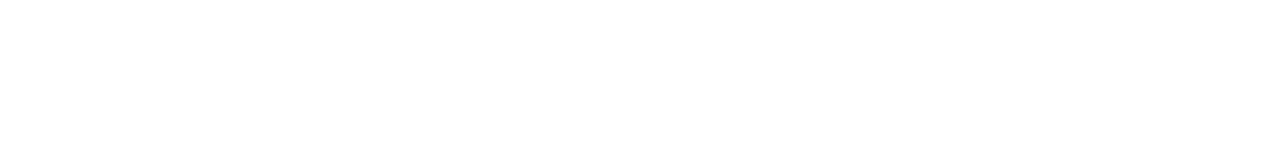
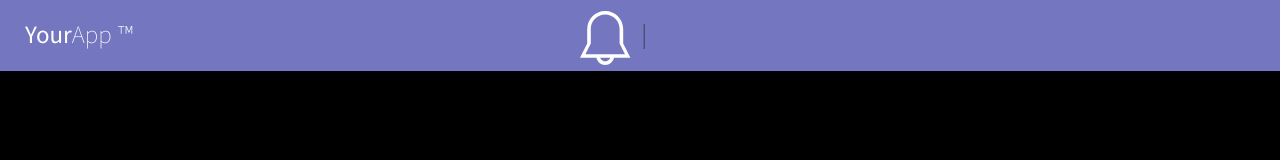
Before and after one commit to NoahASmith/techdegree-project-9, a plain HTML site: page index.html in a window 1280 px wide. Drawn offline with Linux system fonts and the light colour scheme.

Commit message:
Minor tinkering
Not much added

```diff
--- a/index.html
+++ b/index.html
@@ -2,8 +2,11 @@
 <html>
 <head>
 <meta charset="UTF-8">
+
 <title> Ninth Techdegree Project: Graphs</title>
 
+    <link href="https://fonts.googleapis.com/css?family=Source+Sans+Pro:200,400" rel="stylesheet">
+    <link type="text/css" rel="stylesheet" href="scss/normalize.css">
     <link type="text/css" rel="stylesheet" href="scss/style.css">
 
 </head>
@@ -12,6 +15,50 @@
 
 <body>
 
+<!-- Header -->
+<!-- Contain the Alert as well as the User -->
 
+<!-- Side Bar -->
+<!-- Block items that ar stacked -->
+
+<!-- Dashboard -->
+<!-- The Search bar, then the alert, then the graphs -->
+<!-- The social stats -->
+<!-- Two sections: New Members and Recent Activity -->
+<!-- Inputs: Message Users and Settings -->
+
+
+<!-- Header -->
+<div id="container">
+
+    <div class="top-head">
+        <div class="header-left">
+            <h1 class="logo"> <span id="your">Your</span><span id="app">App</span> <span id="trade">&trade;</span> </h1>
+        </div>
+        <div class="header-right">
+
+            <svg version="1.1" class="bell" xmlns="http://www.w3.org/2000/svg" xmlns:xlink="http://www.w3.org/1999/xlink" x="0px" y="0px"
+                viewBox="0 0 32 32" style="enable-background:new 0 0 32 32;" xml:space="preserve">
+                <style type="text/css">
+                    .st0 {
+                        fill: #FFFFFF;
+                    }
+                </style>
+                <g id="_x36__6_">
+                    <g>
+                        <path class="st0" d="M24,18v-8c0-5.5-4.5-10-10-10S4,4.5,4,10v8l-4,8h9.1c0.5,2.3,2.5,4,4.9,4s4.4-1.7,4.9-4H28L24,18z M14,28
+            			c-1.3,0-2.4-0.8-2.8-2h5.6C16.4,27.2,15.3,28,14,28z M3,24l3-6v-8c0-4.4,3.6-8,8-8s8,3.6,8,8v8l3,6H3z" />
+                    </g>
+                </g>
+            </svg>
+            <span style="font-size:28px; color: #4d4c72; display: inline-block;">|</span>
+            </div>
+            <div class="user">
+
+
+            </div>
+    </div>
+
+</div>
 </body>
 </html>
--- a/scss/style.scss
+++ b/scss/style.scss
@@ -17,3 +17,75 @@
 $purp-g:      $p-m;
 $teal-g:    #74b1bf;
 // End of Colors
+
+
+// Universal
+
+body{
+        margin: 0;
+        padding: 0;
+        background-color: black;
+}
+
+.clearfix {
+        content: "";
+        clear: both;
+        display: table;
+}
+
+// Header
+
+#container {
+        top: 0;
+}
+
+.top-head {
+        margin: 0;
+        padding: 0;
+        background-color: $p-l;
+        width: 100%;
+        height: 71px;
+        top: 0;
+}
+
+.logo{
+        text-align: left;
+        margin-left: 25px;
+        margin-top: 20px;
+        display: inline-block;
+        color: $w;
+        font-size: 25px;
+}
+
+.header-right,
+.header-left {
+        width: 45%;
+        margin: 0;
+        display: inline-block;
+}
+
+
+#your {
+        font-weight: 400;
+        font-family: 'Source Sans Pro', sans-serif;
+}
+#app {
+        font-weight: 200;
+        font-family: 'Source Sans Pro', sans-serif;
+}
+#trade {
+        font-weight: 200;
+        font-family: 'Source Sans Pro', sans-serif;
+}
+.bell {
+        width: 10%;
+        vertical-align: middle;
+}
+
+.header-right {
+        svg,
+        span,
+        {
+                right: 100%;
+        }
+}
```
Also changed, not shown: img/icons/icon-bell.svg (added), img/icons/icon-dashboard.svg (added), img/icons/icon-facebook.svg (added), img/icons/icon-google-plus.svg (added), img/icons/icon-members.svg (added), img/icons/icon-settings.svg (added), img/icons/icon-twitter.svg (added), img/icons/icon-visits.svg (added), img/images/member-1.jpg (added), img/images/member-2.jpg (added), img/images/member-3.jpg (added), img/images/member-4.jpg (added), scss/normalize.css (added), scss/style.css, 3 other files. Lines whose indentation alone changed are shown as unchanged.
